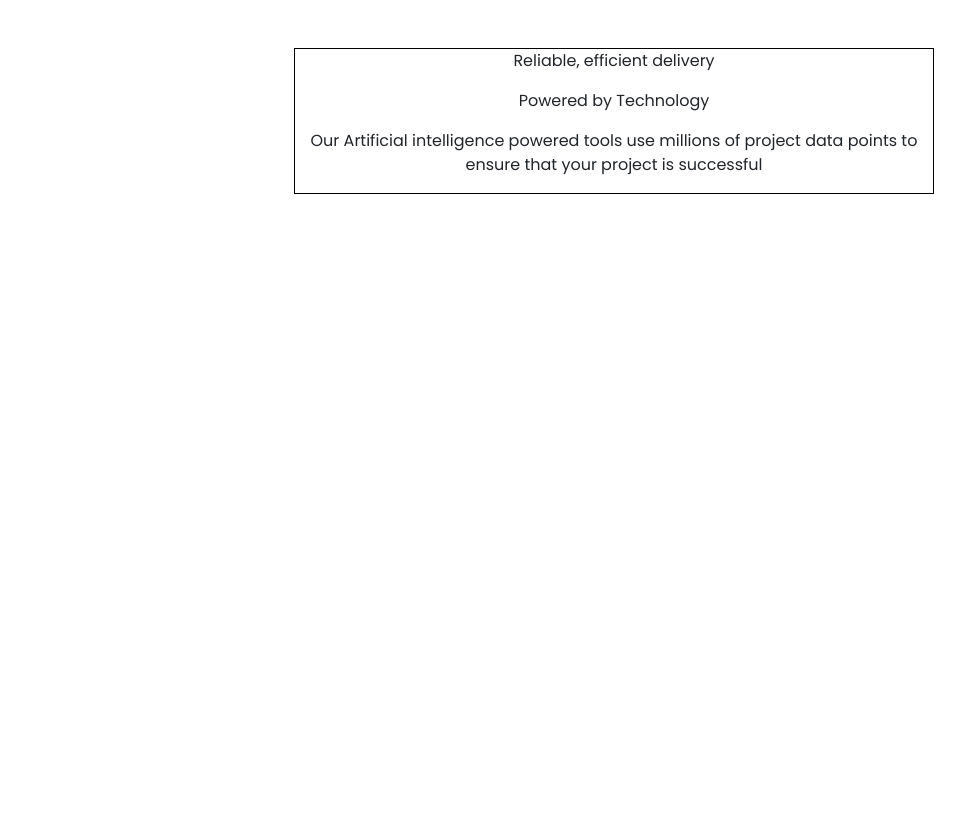
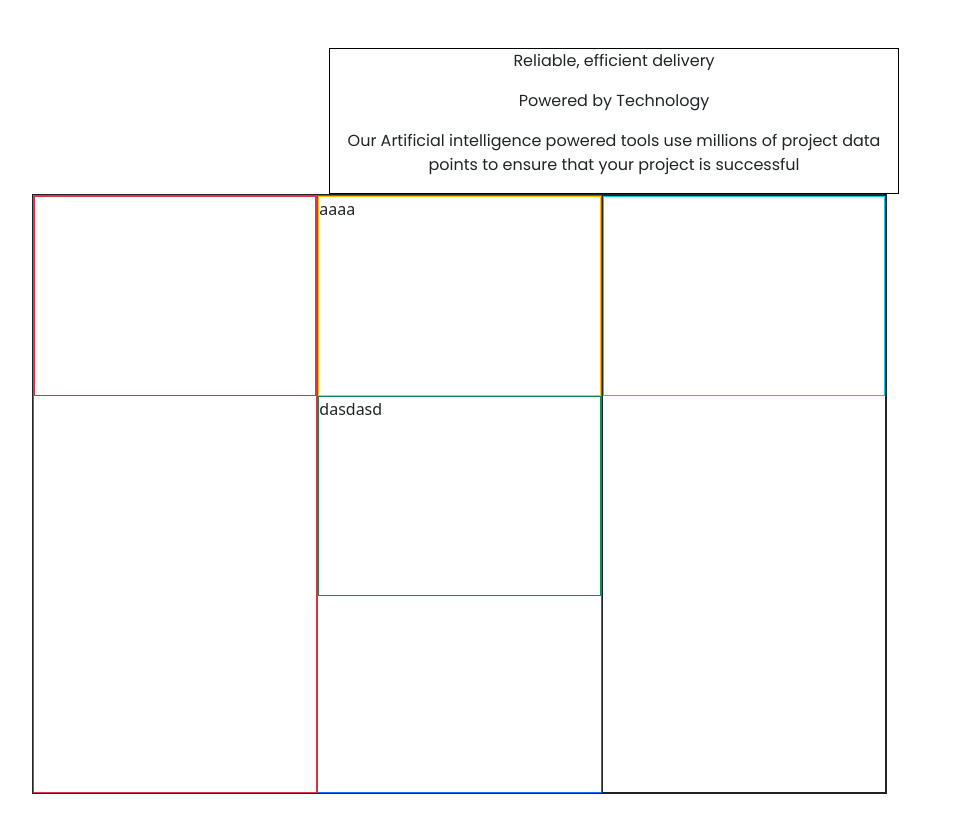
Before and after one commit to KptCnyt/fourCardFeature, a plain HTML site: page index.html in a window 1280 px wide. Shown: the whole page, without its empty margins (26-991 px from the left). Drawn offline with nearby package versions, Linux system fonts and the light colour scheme.

Commit message:
some changes

```diff
--- a/index.html
+++ b/index.html
@@ -12,13 +12,24 @@
     <link href="https://cdn.jsdelivr.net/npm/bootstrap@5.1.3/dist/css/bootstrap.min.css" rel="stylesheet" integrity="sha384-1BmE4kWBq78iYhFldvKuhfTAU6auU8tT94WrHftjDbrCEXSU1oBoqyl2QvZ6jIW3" crossorigin="anonymous">
 </head>
 <body>
-    <div id="background">
-        <div class="title container text-center col-md-6 mt-5">
+    <div class="background container p-0">
+        <div class="title container text-center col-lg-6 mt-5">
             <p>Reliable, efficient delivery</p>
             <p>Powered by Technology</p>
             <p>Our Artificial intelligence powered tools use millions of project data points to ensure that your project is successful</p>
         </div>
-        <div></div>
+        <div class="container col-lg-9 row row-cols-lg-3 row-cols-sm-2 border border-dark cards p-0">
+            <div class="col-lg-4 col-sm-6 col-12 border border-danger p-0">
+                <div class="border border-top-2 border-danger firstcard"></div>
+            </div>
+            <div class="col-lg-4 col-sm-6 col-12 border border-primary p-0">
+                <div class="border border-warning firstcard col-sm-12">aaaa</div>
+                <div class="border border-success firstcard">dasdasd</div>
+            </div>
+            <div class="col-lg-4 col-sm-6 col-12 border border-dark p-0">
+                <div class="border border-info firstcard"></div>
+            </div>
+        </div>
     </div>
 </body>
 </html>
--- a/style.css
+++ b/style.css
@@ -1,4 +1,4 @@
-#background {
+.background {
     width: 100%;
     height: 812px;
 }
@@ -6,3 +6,9 @@
     font-family:'Poppins', tahoma ;
     border: 1px solid black;
 }
+.cards {
+    height: 600px;
+}
+.firstcard {
+    height: 200px;
+}
```
